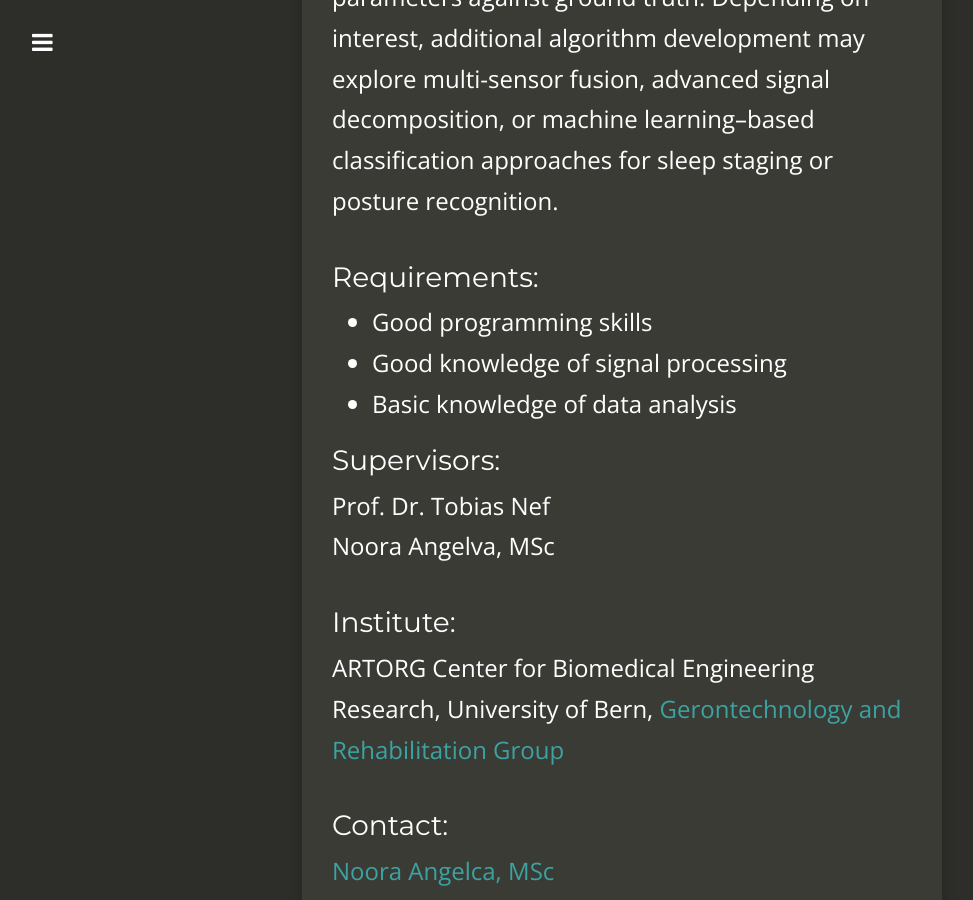
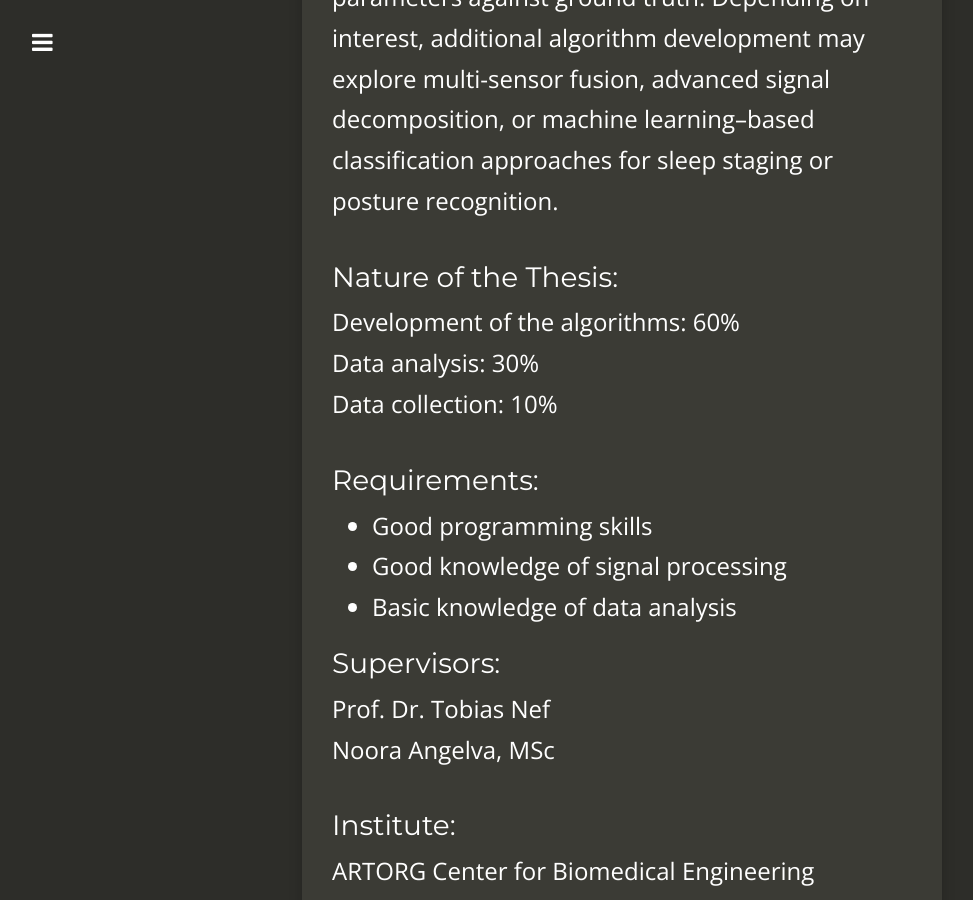
Before and after one commit to ARTORG-GERONTECHNOLOGY/ARTORG-GERONTECHNOLOGY.github.io, a Jekyll site: the page built from _posts/2025-04-30-project-vital-signs-seismographic-signals.md, in a window 1280 px wide and 900 px high, scrolled down 2614 px. Shown: the whole window, without its empty margins (18-991 px from the left). Built offline with Jekyll 4.4.1, drawn with Linux system fonts in a browser that asks for light colours; nearby versions of some CDN libraries.

Commit message:
Update 2025-04-30-project-vital-signs-seismographic-signals.md
Add nature of the thesis

```diff
--- a/_posts/2025-04-30-project-vital-signs-seismographic-signals.md
+++ b/_posts/2025-04-30-project-vital-signs-seismographic-signals.md
@@ -15,6 +15,11 @@ Development of algorithm(s) to extract sleep-related activities such as heart ra
 ### Material and Methods:
 The student will begin with a literature review on algorithmic methods to derive HR, RR, and motion from seismic signals. Building on this, they will implement and test algorithms capable of extracting the parameters of interest. Data will be provided and collected from an ongoing study, where seismic signals are recorded simultaneously with reference systems (e.g., ECG and commercial sleep monitoring devices). This will allow evaluation of algorithm performance by comparing extracted parameters against ground truth. Depending on interest, additional algorithm development may explore multi-sensor fusion, advanced signal decomposition, or machine learning–based classification approaches for sleep staging or posture recognition.
 
+### Nature of the Thesis:
+Development of the algorithms: 60%
+Data analysis: 30%
+Data collection: 10%
+
 ### Requirements:
 - Good programming skills
 - Good knowledge of signal processing
```
